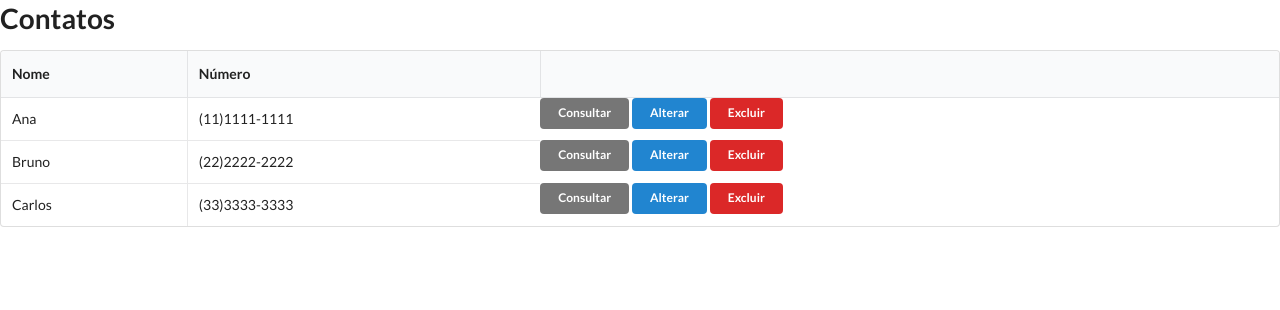
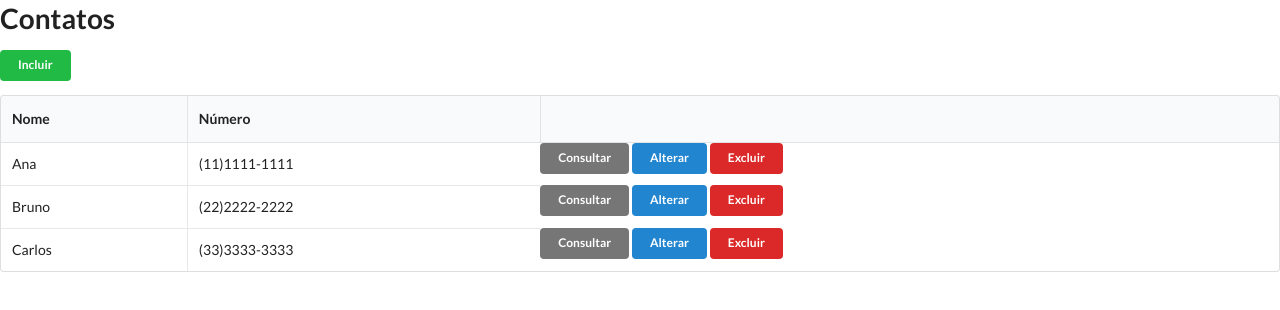
Before and after one commit to otav-o/TreinamentoMS4, a React (Create React App) app in the folder Crud/crud/: page / in a window 1280 px wide. Shown: the top 310 px of the page. Built offline with nearby package versions, Linux system fonts and the light colour scheme.

Commit message:
Criação do método consultar, que muda a propriedade objetoSelecionado

```diff
--- a/Crud/crud/src/components/contatos/ContatoCrud.js
+++ b/Crud/crud/src/components/contatos/ContatoCrud.js
@@ -6,14 +6,22 @@ import ContatoLista from './ContatoLista';
 class ContatoCrud extends React.Component {
     constructor(props) {
         super(props);
-        this.state = { objetos: contatos }; // contatos no estado do objeto
+        this.state = { objetos: contatos, objetoSelecionado: null }; // contatos no estado do objeto
     }
+
+    consultar = (objeto) => {
+        console.log("objeto selecionado:");
+        console.log(objeto);
+        this.setState({objetoSelecionado: {objeto}})
+        // mudar estado da propriedade somente com o setState
+    };
 
     render() {
         return (
             <div>
                 <h1>Contatos</h1>
-                <ContatoLista objetos={this.state.objetos}/>
+                <button className='tiny ui green button'>Incluir</button>
+                <ContatoLista objetos={this.state.objetos} consultar={this.consultar}/>
             </div>
         );
     }
```
